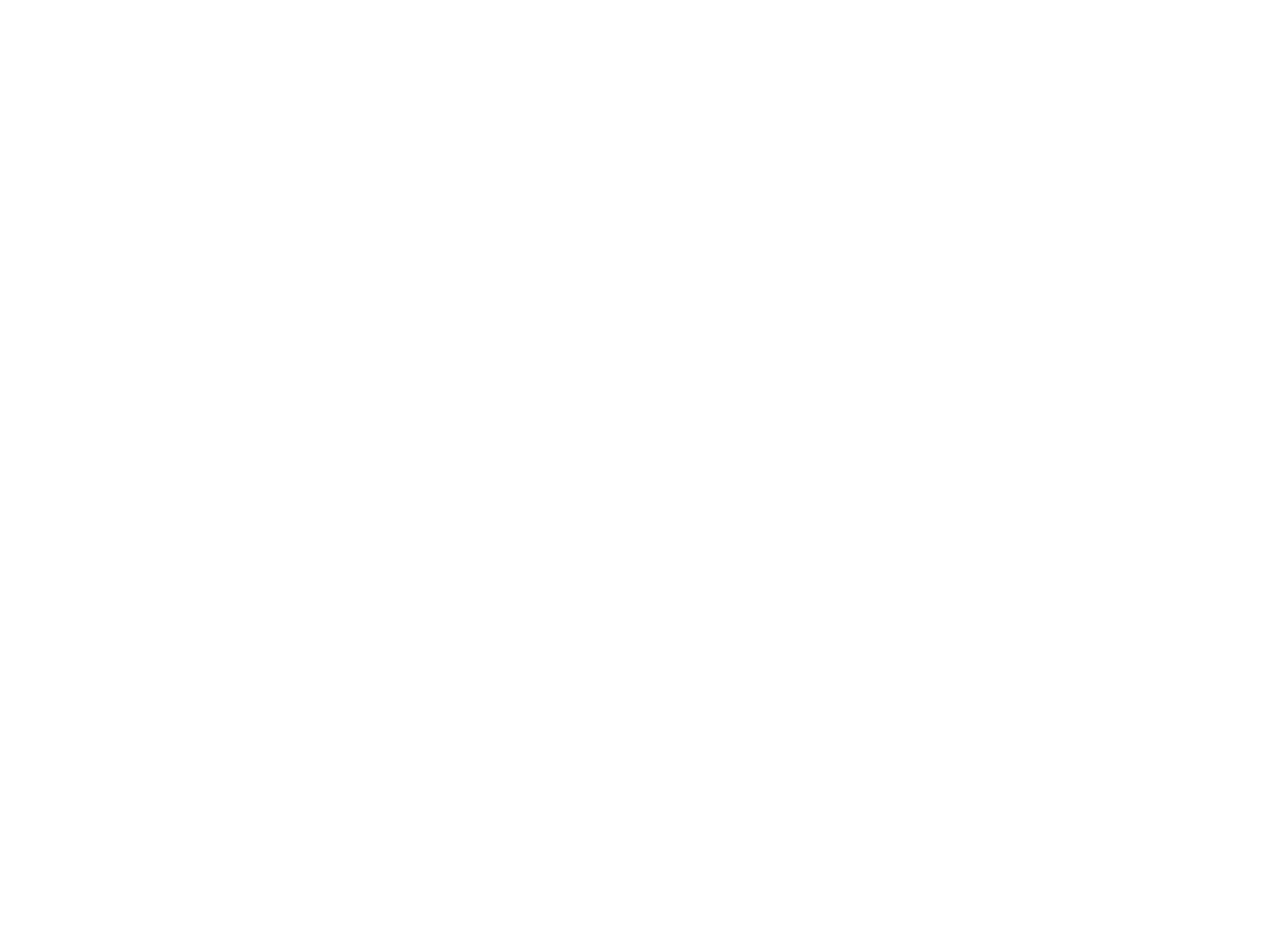
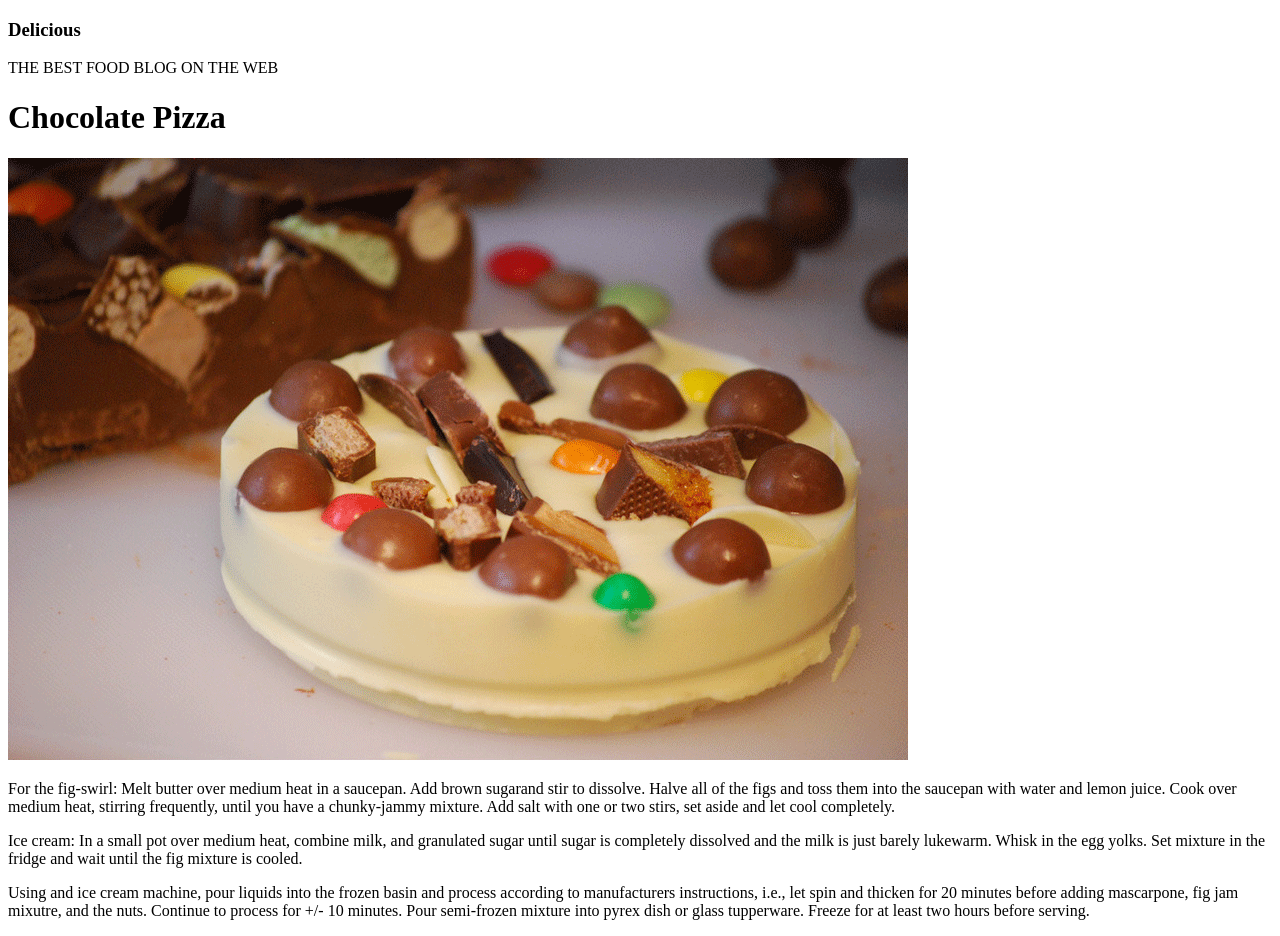
Before and after one commit to Erab44/chocolate-pizza, a plain HTML site: page index.html in a window 1280 px wide. Before the commit the page ends 800 px from the top, so only its background shows below. Drawn offline with Linux system fonts and the light colour scheme; files whose address does not match are found by name.

Commit message:
added paragraphs to body and img

```diff
--- a/index.html
+++ b/index.html
@@ -6,6 +6,23 @@
     <title>Chocolate Pizza</title>
   </head>
   <body>
+    <header>
+      <h3>Delicious</h3>
+      <p>THE BEST FOOD BLOG ON THE WEB</p>
+    </header>
+    <h1>Chocolate Pizza</h1>
+    <img src="/Users/jeffmccord/codefellows/201/chocolate-pizza/chocolate-pizza/images/choco-pizza.png" alt="chocolate pizza">
+    <p>For the fig-swirl: Melt butter over medium heat in a saucepan. Add brown sugarand stir to dissolve. Halve all of the figs and toss them into the saucepan with water and lemon juice. Cook over medium heat, stirring frequently, until you have a chunky-jammy mixture. Add salt with one or two stirs, set aside and let cool completely.</p>
+
+    <p>Ice cream: In a small pot over medium heat, combine milk, and granulated sugar until sugar is completely dissolved and the milk is just barely lukewarm. Whisk in the egg yolks. Set mixture in the fridge and wait until the fig mixture is cooled.</p>
+
+    <p>Using and ice cream machine, pour liquids into the frozen basin and process according to manufacturers instructions, i.e., let spin and thicken for 20 minutes before adding mascarpone, fig jam mixutre, and the nuts. Continue to process for +/- 10 minutes. Pour semi-frozen mixture into pyrex dish or glass tupperware. Freeze for at least two hours before serving.</p>
+
+    <div class="recipe">
+
+
+    </div>
+
 
   </body>
 </html>
```
Also changed, not shown: 1 other file.
